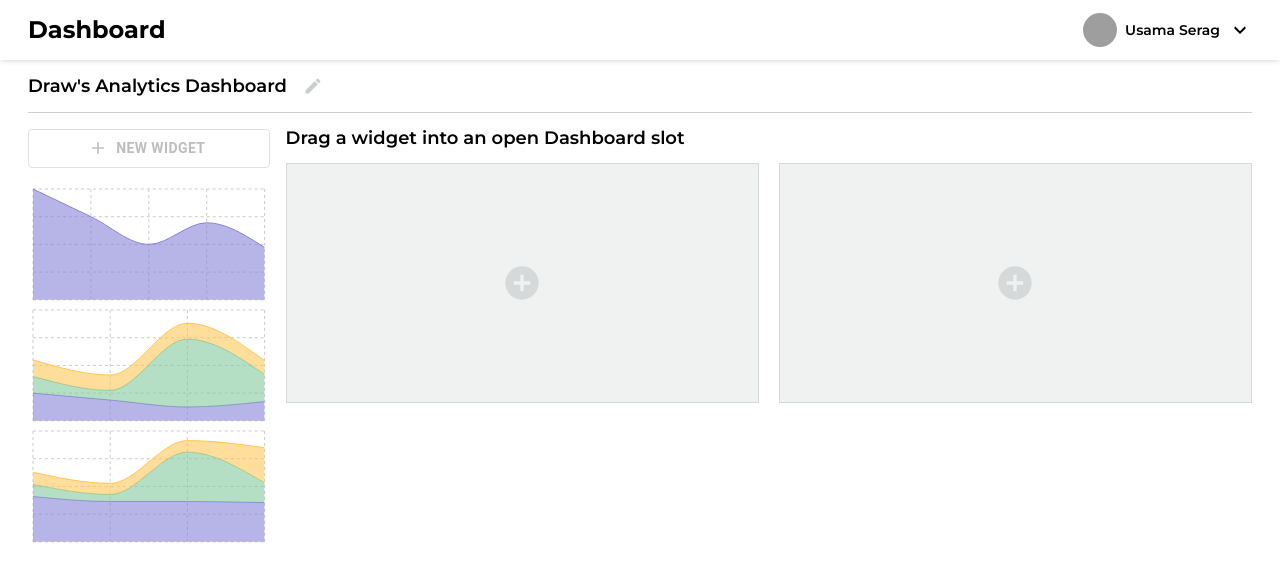
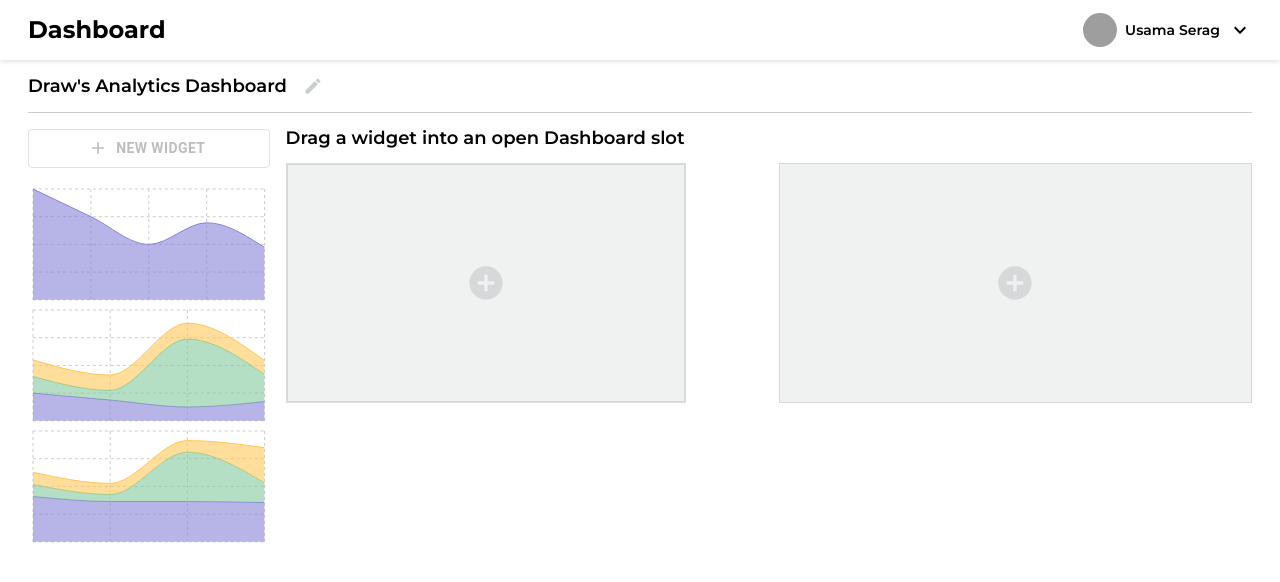
Before and after one commit to usamaserag/Task-DandD-Resize-Reactjs, a React (Create React App) app: page / in a window 1280 px wide. Shown: the top 582 px of the page. Built offline with nearby package versions, Linux system fonts and the light colour scheme; grey boxes are pictures that could not be loaded.

Commit message:
Handled re-sizing

```diff
--- a/package.json
+++ b/package.json
@@ -10,6 +10,7 @@
     "@testing-library/jest-dom": "^5.16.1",
     "@testing-library/react": "^12.1.2",
     "@testing-library/user-event": "^13.5.0",
+    "re-resizable": "^6.9.1",
     "react": "^17.0.2",
     "react-dnd": "^14.0.5",
     "react-dnd-html5-backend": "^14.1.0",
--- a/src/components/Charts/index.jsx
+++ b/src/components/Charts/index.jsx
@@ -2,7 +2,7 @@ import React from "react";
 import {
   AreaChart,
   Area,
-  XAxis,
+  // XAxis,
   // YAxis,
   CartesianGrid,
   ResponsiveContainer,
--- a/src/components/Drop/index.jsx
+++ b/src/components/Drop/index.jsx
@@ -3,10 +3,20 @@ import "./styles.scss";
 import { useDrop } from "react-dnd";
 import AddCircleOutlinedIcon from "@mui/icons-material/AddCircleOutlined";
 import { Chart } from "../Charts";
+import { Resizable } from "re-resizable";
+
+const style = {
+  display: "flex",
+  alignItems: "center",
+  justifyContent: "center",
+  border: "solid 1px #ddd",
+};
 
 const Drop = ({ data }) => {
   const [dropItems, setDropItems] = useState([]);
-  const [post, setPost] = useState(false)
+
+  const [post, setPost] = useState(false);
+
   const [{ isOver }, drop] = useDrop(() => ({
     accept: "chart",
     drop: (item) => addChartToDrop(item.id),
@@ -18,13 +28,20 @@ const Drop = ({ data }) => {
   const addChartToDrop = (id) => {
     const dropItem = data[id];
     setDropItems([dropItem]);
-    setPost(!post)
+    setPost(!post);
   };
   return (
     <div className="drop">
       <h2 className="title">Drag a widget into an open Dashboard slot</h2>
       <div className="drop__add">
-        <div className={`drop__add__box ${isOver && 'droping'}`} ref={drop}>
+        <div className={`drop__add__box ${isOver && "droping"}`} ref={drop}>
+          <Resizable
+            style={style}
+            defaultSize={{
+              width: 400,
+              height: 240,
+            }}
+          >
             {post ? (
               dropItems.map((item, i) => <Chart data={item} key={i} />)
             ) : (
@@ -32,6 +49,7 @@ const Drop = ({ data }) => {
                 <AddCircleOutlinedIcon className="icon-add" />
               </div>
             )}
+          </Resizable>
         </div>
         <div className="drop__add__item">
           <AddCircleOutlinedIcon className="icon-add" />
--- a/src/components/Drop/styles.scss
+++ b/src/components/Drop/styles.scss
@@ -19,6 +19,7 @@
     border: 1px solid $main-color;
     background-color: $hover-color;
     height: 100%;
+    width: 100%;
 
     .icon-add {
       color: $main-color !important;
```
Also changed, not shown: 1 other file (tests, documents, lock files or other folders). Lines whose indentation alone changed are shown as unchanged.
